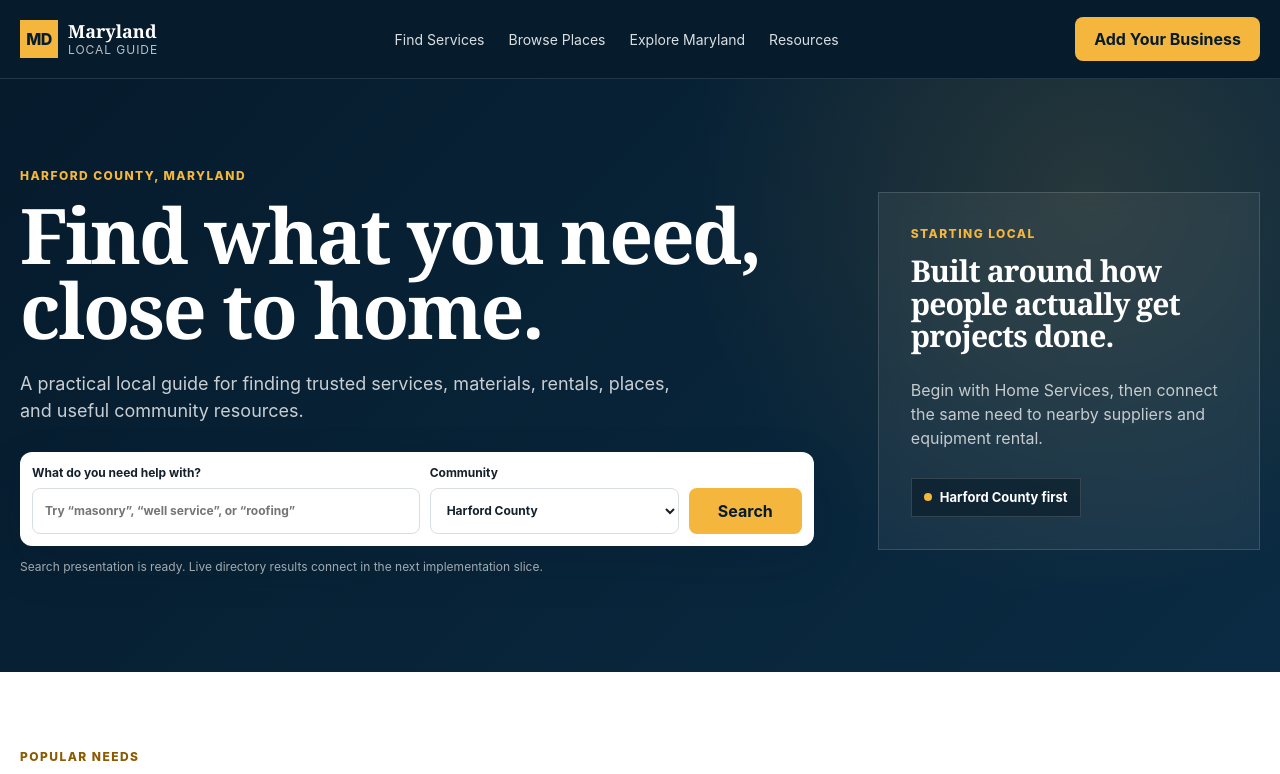
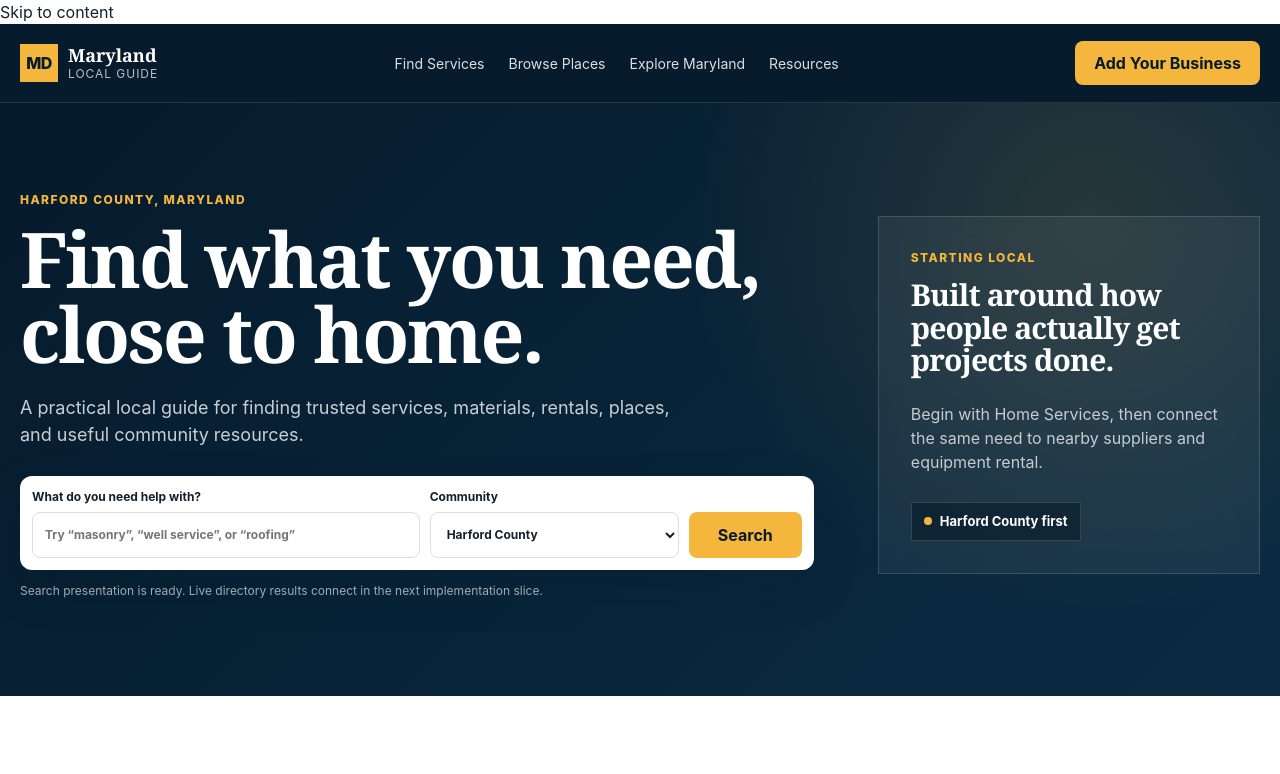
Before and after one commit to justinwallis/maryland-local-guide, a Next.js app: page / in a window 1280 px wide. Shown: the top 774 px of the page. Built offline with nearby package versions, Linux system fonts and the light colour scheme.

Commit message:
a11y: add global skip link

```diff
--- a/components/SiteHeader.tsx
+++ b/components/SiteHeader.tsx
@@ -1,6 +1,8 @@
 export function SiteHeader() {
   return (
-    <header className="site-header">
+    <>
+      <a className="skip-link" href="#main-content">Skip to content</a>
+      <header className="site-header">
       <div className="shell nav-shell">
         <a className="brand" href="/" aria-label="Maryland Local Guide home">
           <span className="brand-mark" aria-hidden="true">MD</span>
@@ -32,6 +34,7 @@ export function SiteHeader() {
           </nav>
         </details>
       </div>
-    </header>
+      </header>
+    </>
   );
 }
```
